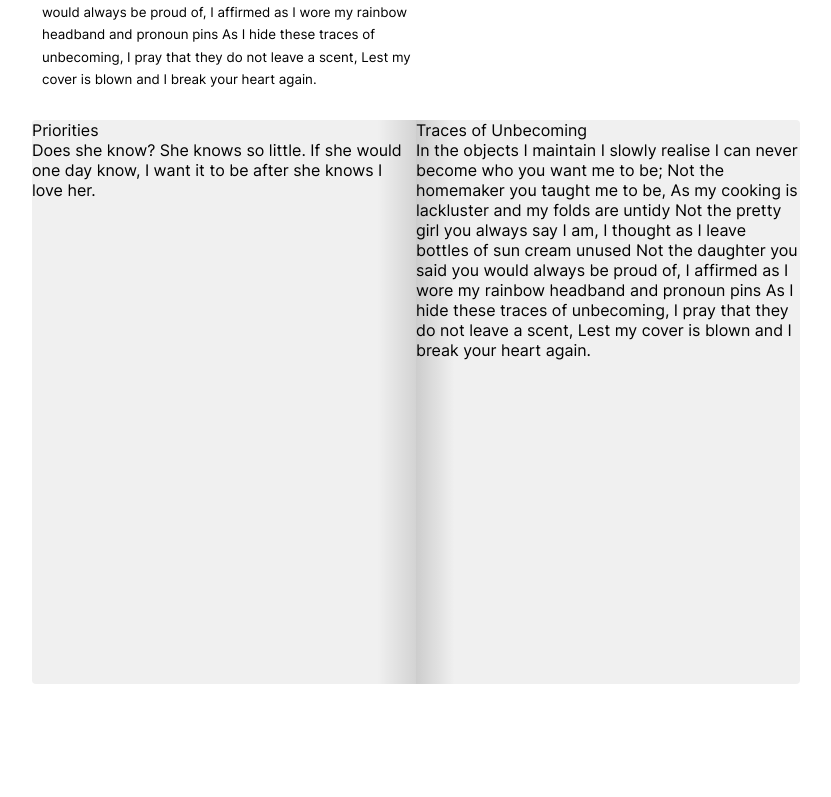
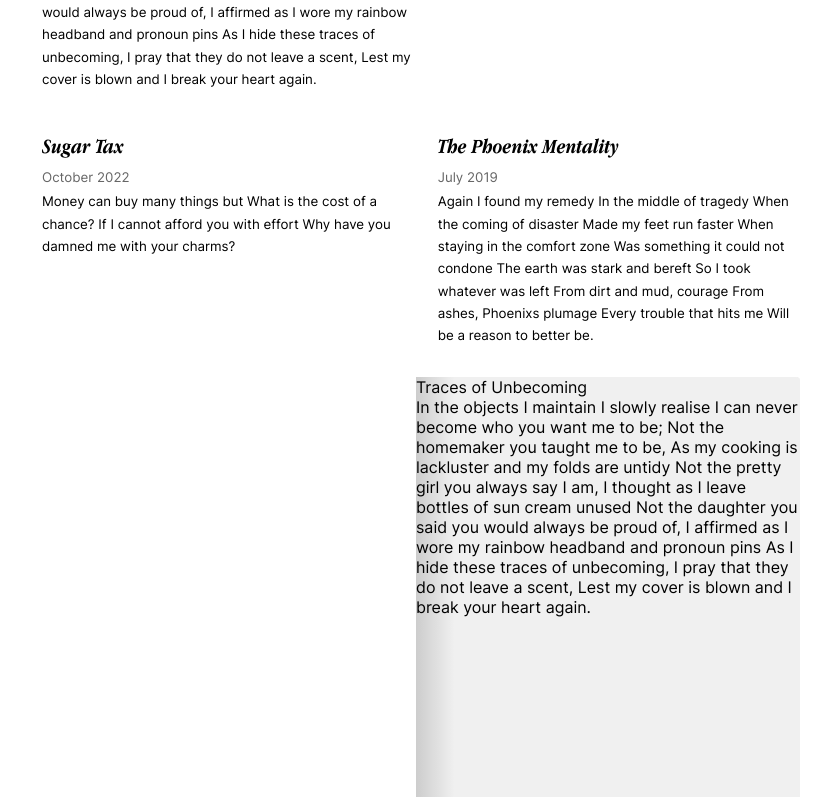
Before and after one commit to jentaruno/jentaruno.github.io, a Next.js app in the folder portfolio/: page / in a window 1280 px wide. Shown: the part 1843-2640 px from the top of the page, without its empty margins (224-1055 px from the left). Built offline with nearby package versions, Linux system fonts and the light colour scheme.

Commit message:
Book flips properly

```diff
--- /dev/null
+++ b/portfolio/assets/posts/poems/phoenix.md
@@ -0,0 +1,17 @@
+---
+title: 'The Phoenix Mentality'
+date: '2019-07-22'
+desc: 'Again I found my remedy
+In the middle of tragedy
+When the coming of disaster
+Made my feet run faster
+When staying in the comfort zone
+Was something it could not condone
+
+The earth was stark and bereft
+So I took whatever was left
+From dirt and mud, courage
+From ashes, Phoenixs plumage
+Every trouble that hits me
+Will be a reason to better be.'
+---
--- /dev/null
+++ b/portfolio/assets/posts/poems/sugar-tax.md
@@ -0,0 +1,7 @@
+---
+title: 'Sugar Tax'
+date: '2022-10-18'
+desc: 'Money can buy many things but
+What is the cost of a chance?
+If I cannot afford you with effort
+Why have you damned me with your charms?'
--- a/portfolio/pages/sections/poems.js
+++ b/portfolio/pages/sections/poems.js
@@ -1,17 +1,29 @@
 import bookStyles from '../../styles/book-scroll.module.css'
 import {useState} from "react";
 
-export default function Poems({ content }) {
+export default function Poems({content}) {
     const maxPage = content.length
     const [currentPage, setCurrentPage] = useState(0)
 
     function handlePageClick(id, maxPage) {
-        if (id % 2 === 0 && (currentPage + 2) <= maxPage) {
+        if (id % 2 === 0) {
             setCurrentPage(currentPage + 2)
-            console.log("page" + currentPage)
-        } else if ((currentPage - 2) >= 0) {
+        } else {
             setCurrentPage(currentPage - 2)
-            console.log("page" + currentPage)
+        }
+    }
+
+    function setZIndex(index, maxPage) {
+        if (index % 2 === 0) {
+            return {zIndex: maxPage - index}
+        }
+    }
+
+    function setFlippedState(index) {
+        if (currentPage > index) {
+            return bookStyles.flipped
+        } else {
+            return ""
         }
     }
 
@@ -20,14 +32,14 @@
             <div id="classNames" className={bookStyles.pages}>
                 {content.map(({id, title, desc}, index) =>
                     (
-                        <div className={`${bookStyles.page} ${currentPage === index ? "" : `${bookStyles.flipped}`}`} id={index}
+                        <div className={`${bookStyles.page} ${setFlippedState(index)}`} id={index}
                              onClick={(e) => handlePageClick(index, maxPage)}
-                            style={{zIndex: (maxPage - id)}}>
+                             style={setZIndex(index, maxPage)}>
                             {title}
                             <br/>
                             {desc}
                         </div>
-                ))}
+                    ))}
             </div>
         </div>
     </>
```
